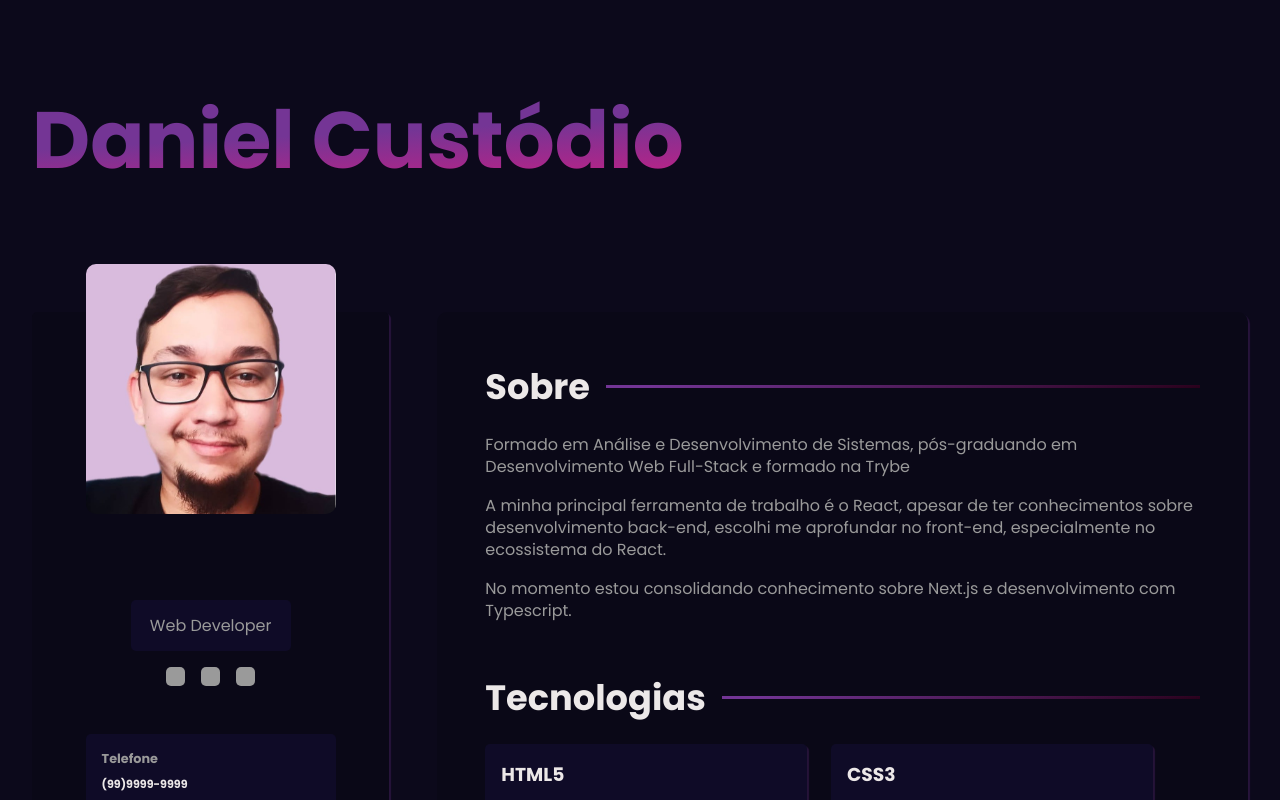
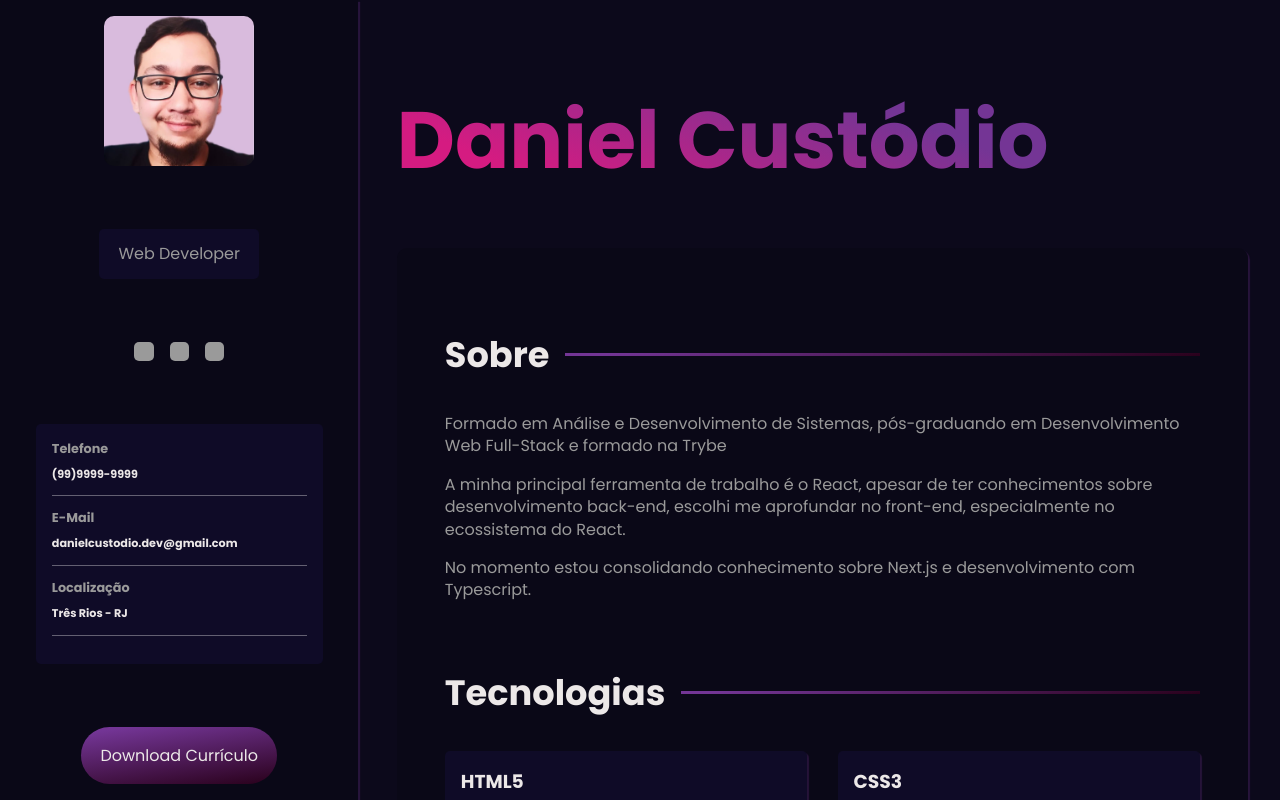
Before and after one commit to DanielSCustodio/portfolio, a React (Vite) app in the folder portfolio/: page / in a window 1280 px wide. Shown: the top 800 px of the page. Built offline with nearby package versions, Linux system fonts and the light colour scheme.

Commit message:
feat: Sidebar fixed

```diff
--- a/portfolio/src/styles/components/app.sass
+++ b/portfolio/src/styles/components/app.sass
@@ -8,9 +8,9 @@
   gap: 3rem
 
   h1
+    margin-left: 30%
     width: 100%
     font-size: 5rem
-    margin-bottom: 4rem
     background: variables.$gradient
     -webkit-background-clip: text
     -webkit-text-fill-color: transparent
--- a/portfolio/src/styles/components/informationcontainer.sass
+++ b/portfolio/src/styles/components/informationcontainer.sass
@@ -6,9 +6,8 @@
   flex-direction: column
   background-color: variables.$bg-color-secondary
   padding: 1rem
-  margin: 2rem
   text-align: left
-  width: 70%
+  width: 80%
   border-radius: variables.$card-border-radius
 
   .info-card
--- a/portfolio/src/styles/components/maincontent.sass
+++ b/portfolio/src/styles/components/maincontent.sass
@@ -4,16 +4,17 @@
 
 #main-content
   background-color: variables.$bg-color
-  flex: 2 1 0
   border-radius: variables.$container-border-radius
   padding: 3rem
   display: flex
   flex-direction: column
+  width: 70%
+  margin-left:  30%
 
   h2
     color: variables.$text-color
     font-size: 2.2rem
-    margin-bottom: 1.3rem
+    margin: 2rem 0
     @include mixins.center()
     justify-content: start
     gap: 1rem
@@ -26,6 +27,9 @@
     margin-bottom: 1rem
     line-height: 1.4rem
 
+    &:last-child
+      margin-bottom: 0
+
   .btn
     @include mixins.btn()
     align-self: start
--- a/portfolio/src/styles/components/projectscontainer.sass
+++ b/portfolio/src/styles/components/projectscontainer.sass
@@ -28,6 +28,7 @@
   border-top-left-radius: 20px
   border-top-right-radius: 20px
   max-height: 120px
+  object-fit: cover
 
 .card:hover
   @include mixins.shadow()
--- a/portfolio/src/styles/components/sidebar.sass
+++ b/portfolio/src/styles/components/sidebar.sass
@@ -4,26 +4,28 @@
 #sidebar
   background-color: variables.$bg-color
   display: flex
-  flex: 1 1 0
   align-items: center
+  justify-content: space-between
   flex-direction: column
-  text-align: center
-  position: relative
-  padding: 3rem 0
-  border-radius: variables.$card-border-radius
+  position: fixed
+  z-index: 999
+  overflow: hidden
+  left: 0px
+  top: 0px
+  height: 100vh
+  width: 28%
 
   img
-    max-width: 70%
+    max-width: 150px
     border-radius: variables.$container-border-radius
-    position: absolute
-    top: -3rem
+    margin-top: 1rem
 
   .title
-    margin-top: 15rem
     color: variables.$text-color-secondary
     border-radius: variables.$card-border-radius
     background-color: variables.$bg-color-secondary
     padding: .8rem 1.2rem
 
   .btn
-      @include mixins.btn()
+    @include mixins.btn()
+    margin-bottom: 1rem
--- a/portfolio/src/styles/components/socialnetworks.sass
+++ b/portfolio/src/styles/components/socialnetworks.sass
@@ -4,7 +4,6 @@
 #social-networks
   @include mixins.center
   gap: 1rem
-  margin: 1rem 0
 
   .social-btn
     @include mixins.center
--- a/portfolio/src/styles/components/technologiescontainer.sass
+++ b/portfolio/src/styles/components/technologiescontainer.sass
@@ -7,6 +7,8 @@
   .technologies-grid
     display: flex
     flex-wrap: wrap
+    justify-content: space-between
+
     gap: 1.5rem
 
     .technology-card
@@ -14,7 +16,7 @@
       @include mixins.shadow()
       gap: 1.5rem
       padding: 1rem
-      width: 45%
+      width: 48%
       border-radius: variables.$card-border-radius
       background-color: variables.$bg-color-secondary
 
--- a/portfolio/src/styles/variables.sass
+++ b/portfolio/src/styles/variables.sass
@@ -6,5 +6,5 @@ $bg-color: #0a0817
 $bg-color-secondary: #0f0b27
 $container-border-radius: 10px
 $card-border-radius: 5px
-$gradient: linear-gradient(177deg, rgba(116,53,149,1) 38%, #d51b81 83%)
+$gradient: linear-gradient(201deg, rgba(116,53,149,1) 38%, #d51b81 83%)
 $gradient-btn: linear-gradient(172deg, #733595 8%, #2a011c 99%)
```
